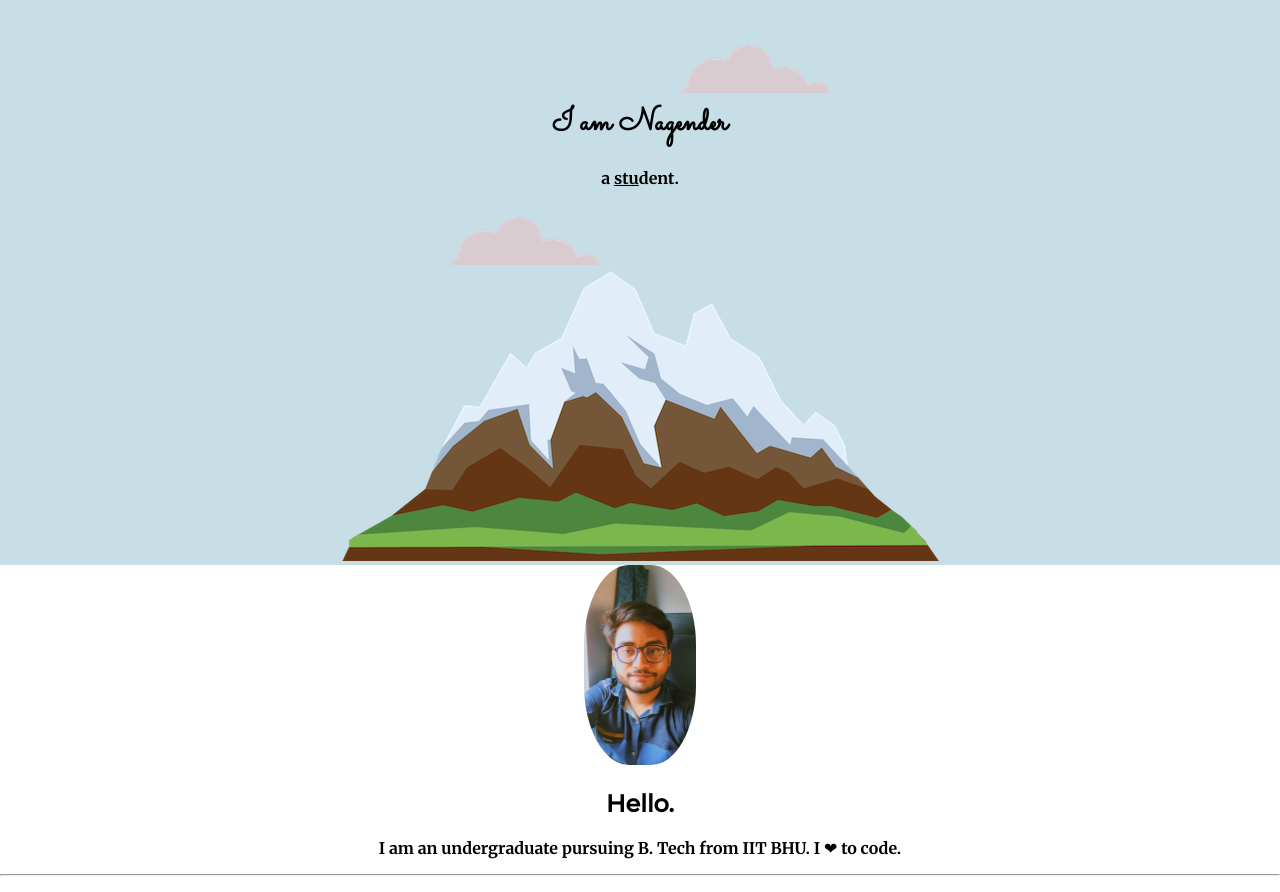
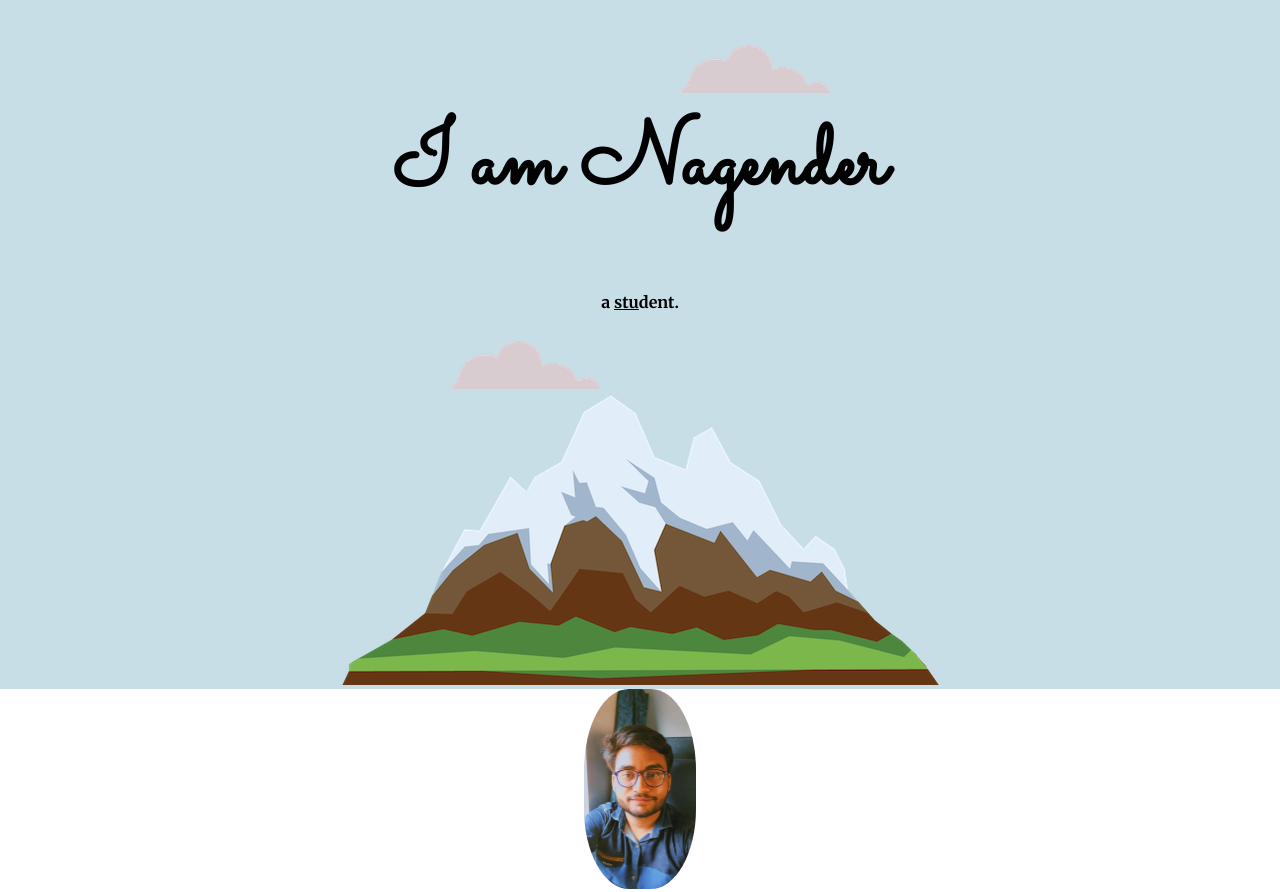
Before and after one commit to nagendernss/CV, a plain HTML site: page index.html in a window 1280 px wide. Shown: the top 892 px of the page. Drawn offline with Linux system fonts and the light colour scheme.

Commit message:
changed h1 font size

```diff
--- a/style.css
+++ b/style.css
@@ -6,6 +6,7 @@ body{
 h1{
     margin-top: 0px;
     font-family: 'Sacramento', cursive;
+    font-size: 562.5%;
     /* width: 10%;
     margin: 0 auto 0 auto; */
 }
```
